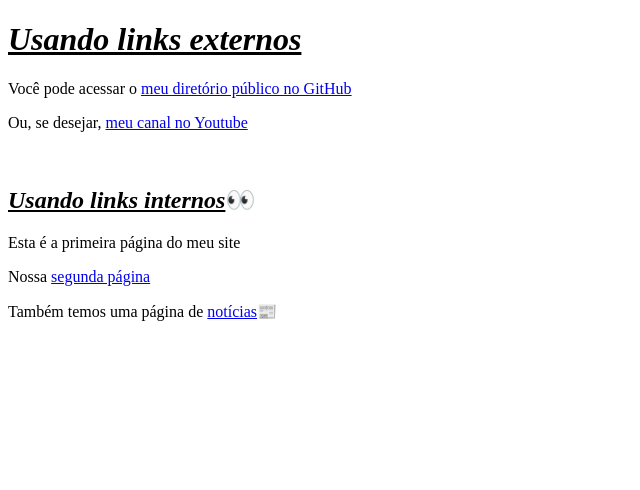
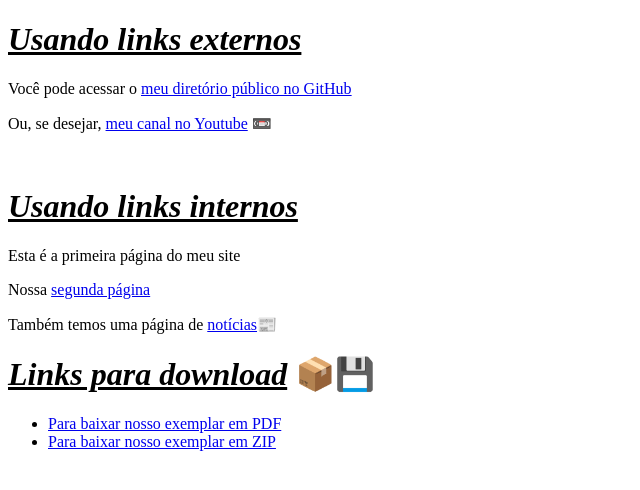
Before and after one commit to LuizRojas/Curso-HTML-CSS, a plain HTML site: page html_basico/basico14/index.html in a window 1280 px wide. Shown: the whole page, without its empty margins (0-640 px from the left). Drawn offline with Linux system fonts and the light colour scheme.

Commit message:
links para downloads

```diff
--- a/html_basico/basico14/index.html
+++ b/html_basico/basico14/index.html
@@ -3,17 +3,23 @@
 <head>
     <meta charset="UTF-8">
     <meta name="viewport" content="width=device-width, initial-scale=1.0">
-    <title>Links e âncoras</title>
+    <title>Links e âncoras &#x2693;</title>
 </head>
 <body>
     <h1><u><em>Usando links externos</em></u></h1>
     <p>Você pode acessar o <a href="https://github.com/LuizRojas/Curso-HTML-CSS" target="_blank" rel="external" hreflang="en">meu diretório público no GitHub</a></p>
     <!-- Caso o conteúdo do link de destino seja próprio, caso contrário, é interessante ser um link externo -->
-    <p>Ou, se desejar, <a href="https://www.youtube.com/channel/UCPhVx26g0VRWWbnONcw5_Lw" target="_self" rel="external" hreflang="pt-br">meu canal no Youtube</a></p>
+    <p>Ou, se desejar, <a href="https://www.youtube.com/channel/UCPhVx26g0VRWWbnONcw5_Lw" target="_self" rel="external" hreflang="pt-br">meu canal no Youtube</a> &#x1F4FC;</p>
     <br>
-    <h2><u><em>Usando links internos</em></u>&#x1F440;</h2>
+    <h1><u><em>Usando links internos</em></u></h1>
     <p>Esta é a primeira página do meu site</p>
     <p>Nossa <a href="pagina002.html" rel="next" hreflang="pt-br" target="_self">segunda página</a></p>
     <p>Também temos uma página de <a href="noticias/pagina003.html" rel="next" hreflang="pt-br" target="_self">notícias</a>&#x1F4F0;</p>
+
+    <h1><u><em>Links para download</em></u> &#x1F4E6;&#x1F4BE;</h1>
+    <ul>
+        <li><a href="#" href="arquivos/exemplar.pdf" download="exemplar.pdf" type="application/pdf">Para baixar nosso exemplar em PDF</a></li>
+        <li><a href="#" href="arquivos/exemplar.zip" download="exemplar.zip" type="application/zip">Para baixar nosso exemplar em ZIP</a></li>
+    </ul>
 </body>
 </html>
```
Also changed, not shown: 2 other files.
